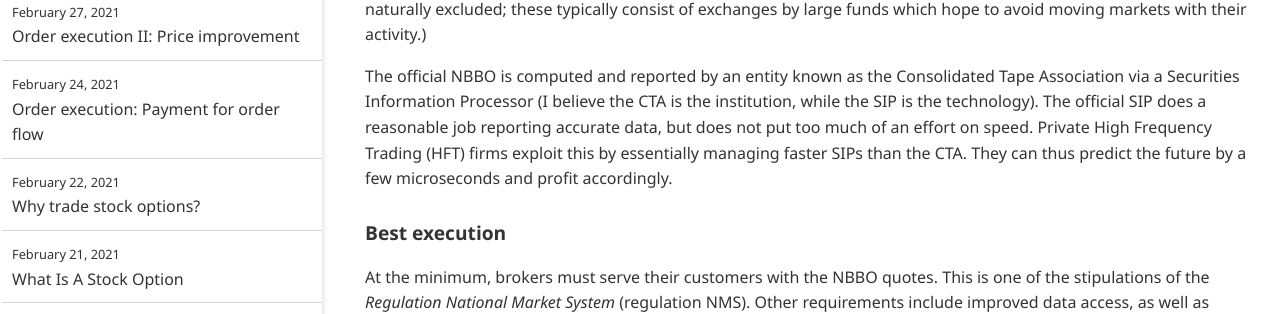
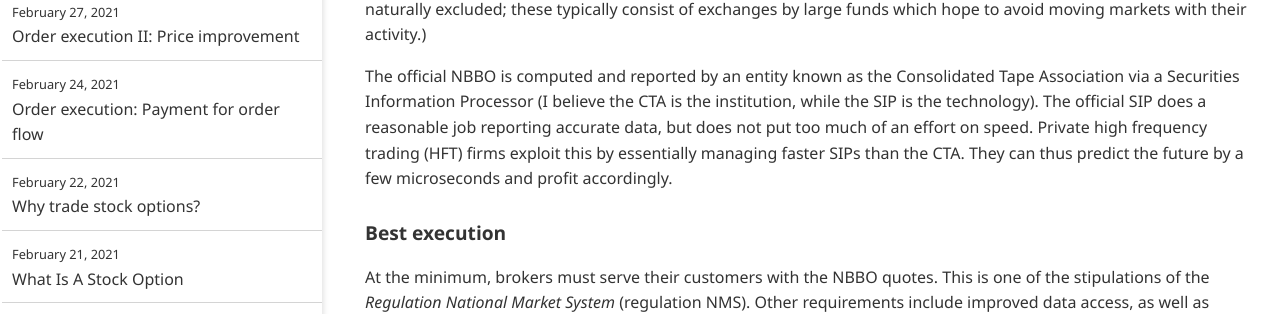
Before and after one commit to impuremaths/impuremaths.github.io, a Jekyll site: the page built from _posts/2021-02-28-order-execution-iii.md, in a window 1280 px wide and 900 px high, scrolled down 345 px. Shown: the part 195-509 px from the top of the window. Built offline with Jekyll 4.4.1, drawn with Linux system fonts in a browser that asks for light colours.

```diff
--- a/_posts/2021-02-28-order-execution-iii.md
+++ b/_posts/2021-02-28-order-execution-iii.md
@@ -12,7 +12,7 @@ When you research the price and volume of AAPL stock from publicly available dat
 
 The answer lies in the _National Best Bid and Offer_, or the NBBO. It turns out that hypothetical [best offer price]({{ "" | relative_url }}{% post_url 2021-02-24-order-execution %}) that I dreamed up in Part I actually exists and is officially regulated, tracked, and published via the NBBO. The data used to compute the NBBO includes all official exchanges and market makers. (Secret exchanges known as _dark pools_ are naturally excluded; these typically consist of exchanges by large funds which hope to avoid moving markets with their activity.)
 
-The official NBBO is computed and reported by an entity known as the Consolidated Tape Association via a Securities Information Processor (I believe the CTA is the institution, while the SIP is the technology). The official SIP does a reasonable job reporting accurate data, but does not put too much of an effort on speed. Private High Frequency Trading (HFT) firms exploit this by essentially managing faster SIPs than the CTA. They can thus predict the future by a few microseconds and profit accordingly.
+The official NBBO is computed and reported by an entity known as the Consolidated Tape Association via a Securities Information Processor (I believe the CTA is the institution, while the SIP is the technology). The official SIP does a reasonable job reporting accurate data, but does not put too much of an effort on speed. Private high frequency trading (HFT) firms exploit this by essentially managing faster SIPs than the CTA. They can thus predict the future by a few microseconds and profit accordingly.
 
 ### Best execution
 
```
